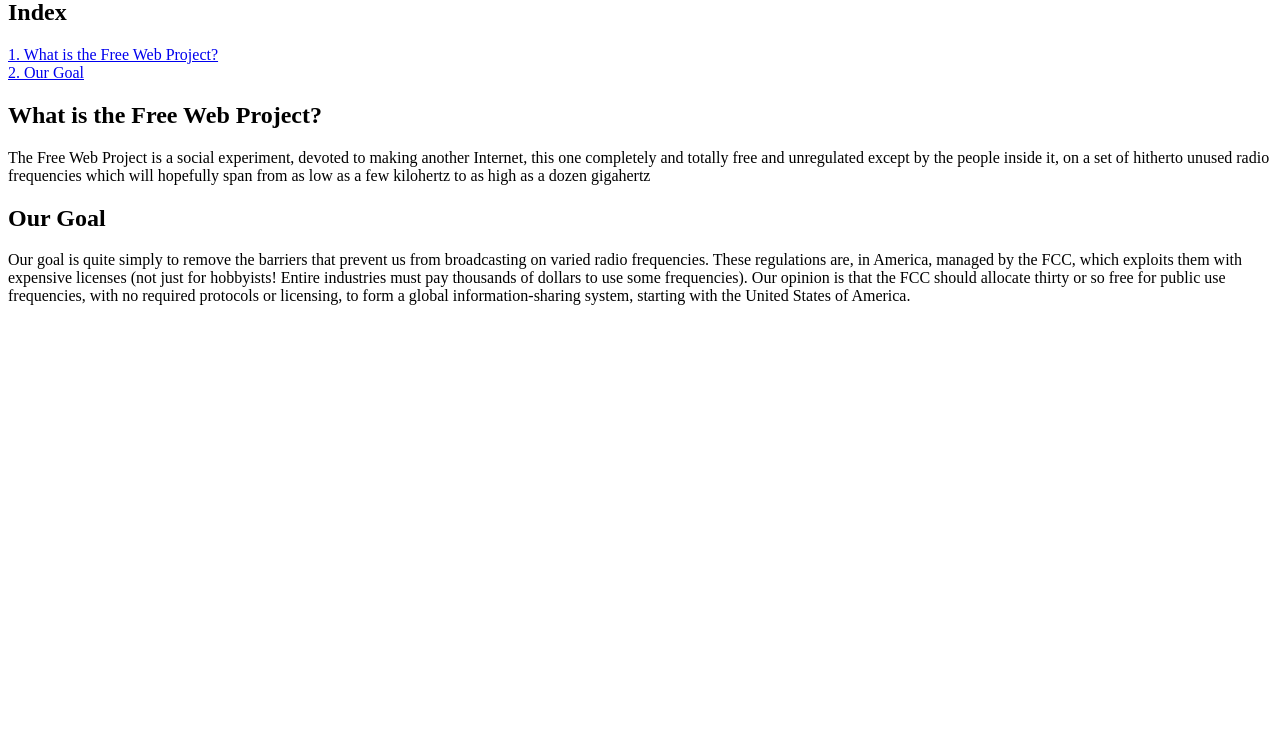
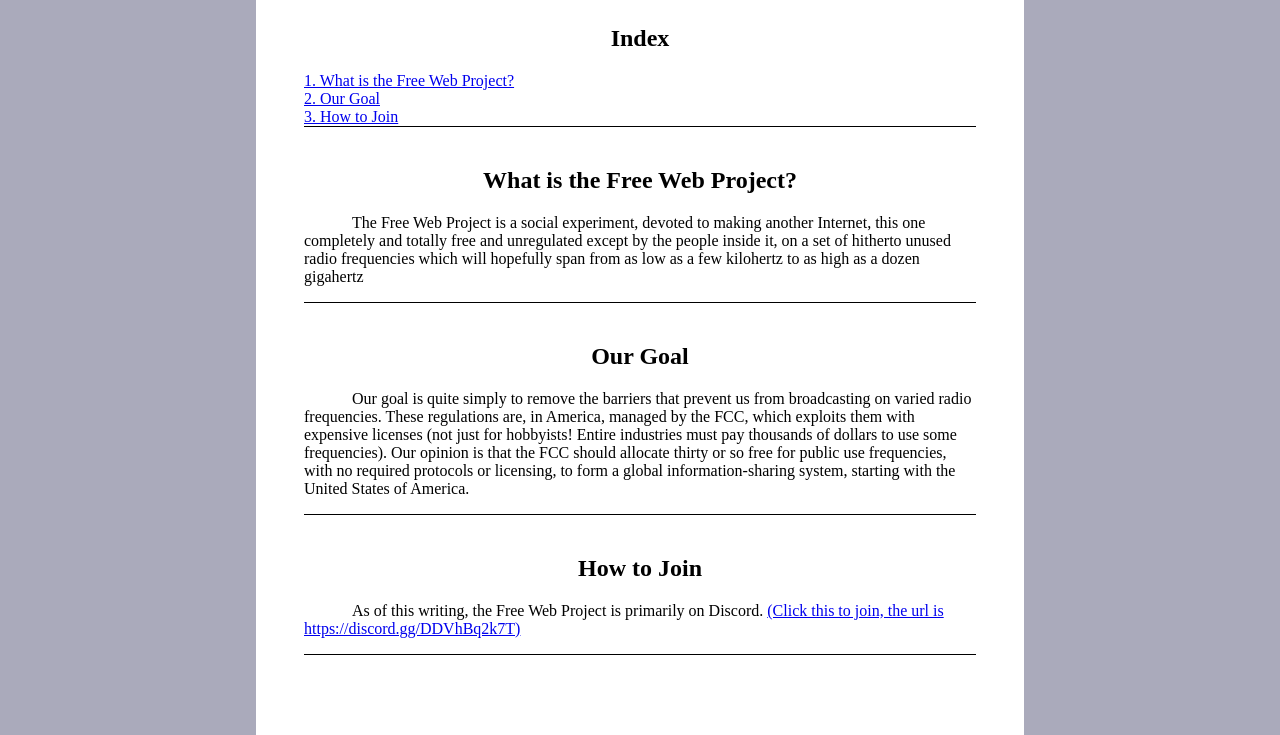
Before and after one commit to LinuxRocks2000/the-free-web-project, a plain HTML site: page index.html in a window 1280 px wide. Shown: the part 81-816 px from the top of the page. Drawn offline with Linux system fonts and the light colour scheme.

Commit message:
Add some CSS

```diff
--- a/index.html
+++ b/index.html
@@ -5,13 +5,15 @@
     <head>
         <meta charset="utf-8">
         <title>The Free Web Project | Information</title>
-        <link rel="stylesheet" src="main.css"\>
+        <link rel="stylesheet" href="/main.css">
     </head>
     <body>
-        <h1>The Free Web Project Information</h1>
+        <div id = "main">
+            <h1>The Free Web Project Information Page</h1>
             <section id = "index">
     <h2>Index</h2>    <a style = "margin-left: 0px" href = "#1">1. What is the Free Web Project?</a><br \>
     <a style = "margin-left: 0px" href = "#2">2. Our Goal</a><br \>
+    <a style = "margin-left: 0px" href = "#3">3. How to Join</a><br \>
 </section> <!-- Magic string to be replaced upon parsing. -->
             <section id = "1">
                 <h2>What is the Free Web Project?</h2>
@@ -26,5 +28,10 @@
                     Our opinion is that the FCC should allocate thirty or so free for public use frequencies, with no required protocols or licensing, to form a global information-sharing system, starting with the United States of America.
                 </p>
             </section>
+            <section id = "3">
+                <h2>How to Join</h2>
+                <p>As of this writing, the Free Web Project is primarily on Discord. <a href = "https://discord.gg/DDVhBq2k7T">(Click this to join, the url is https://discord.gg/DDVhBq2k7T)</a></p>
+            </section>
+        </div>
     </body>
 </html>
--- a/main.css
+++ b/main.css
@@ -1,7 +1,25 @@
 section{
     border-bottom: 1px solid black;
+    margin: 5vh;
 }
 
 p{
     text-indent: 0.5in;
 }
+
+body{
+    background-color: #aaaabb;
+    margin: 0px;
+}
+
+#main{
+    background-color: white;
+    min-height: 100vh;
+    padding: 1vh;
+    margin-left: 20vw;
+    margin-right: 20vw;
+}
+
+h1, h2{
+    text-align: center;
+}
```
Also changed, not shown: rawindex.html (+8 -2 lines). Lines whose indentation alone changed are shown as unchanged.
